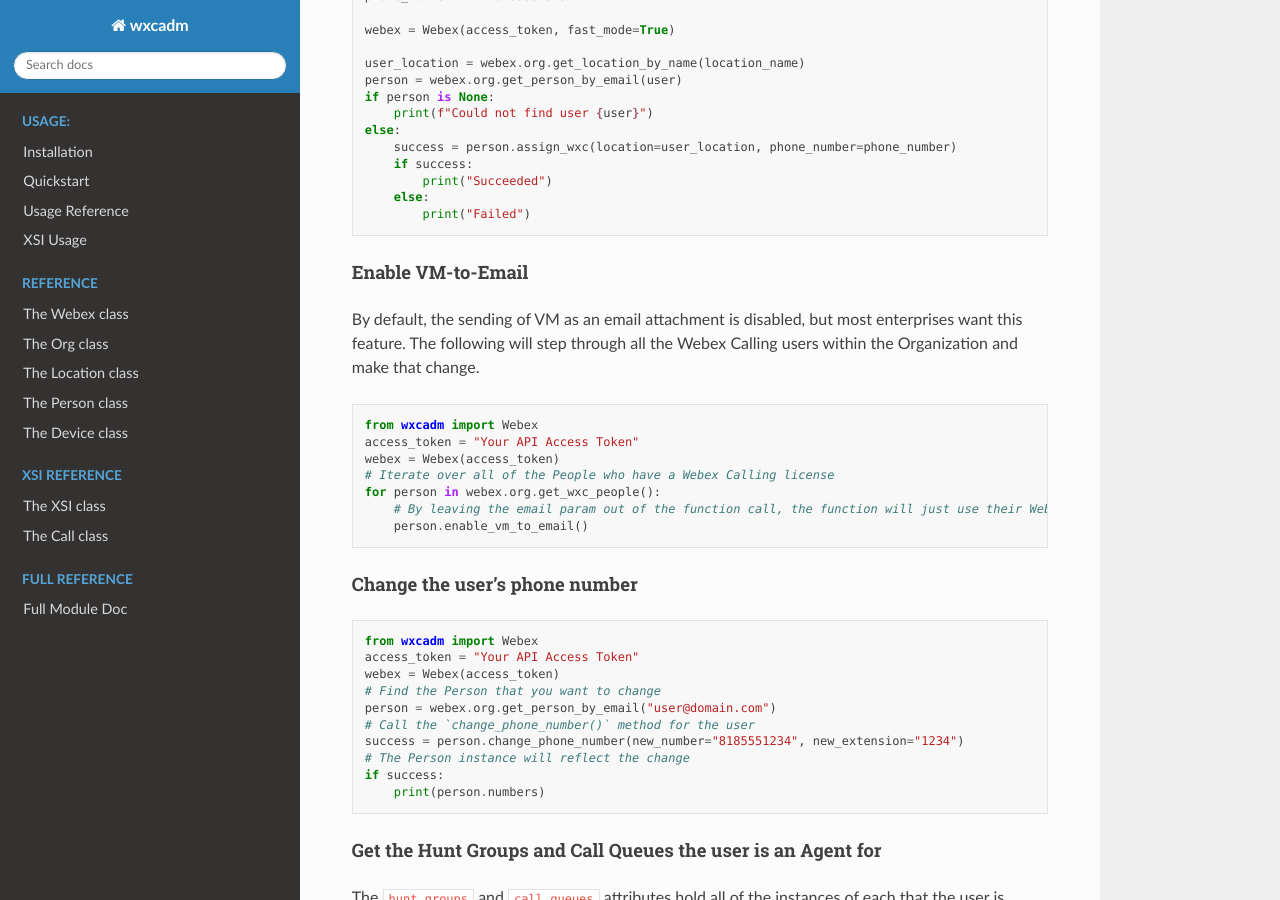
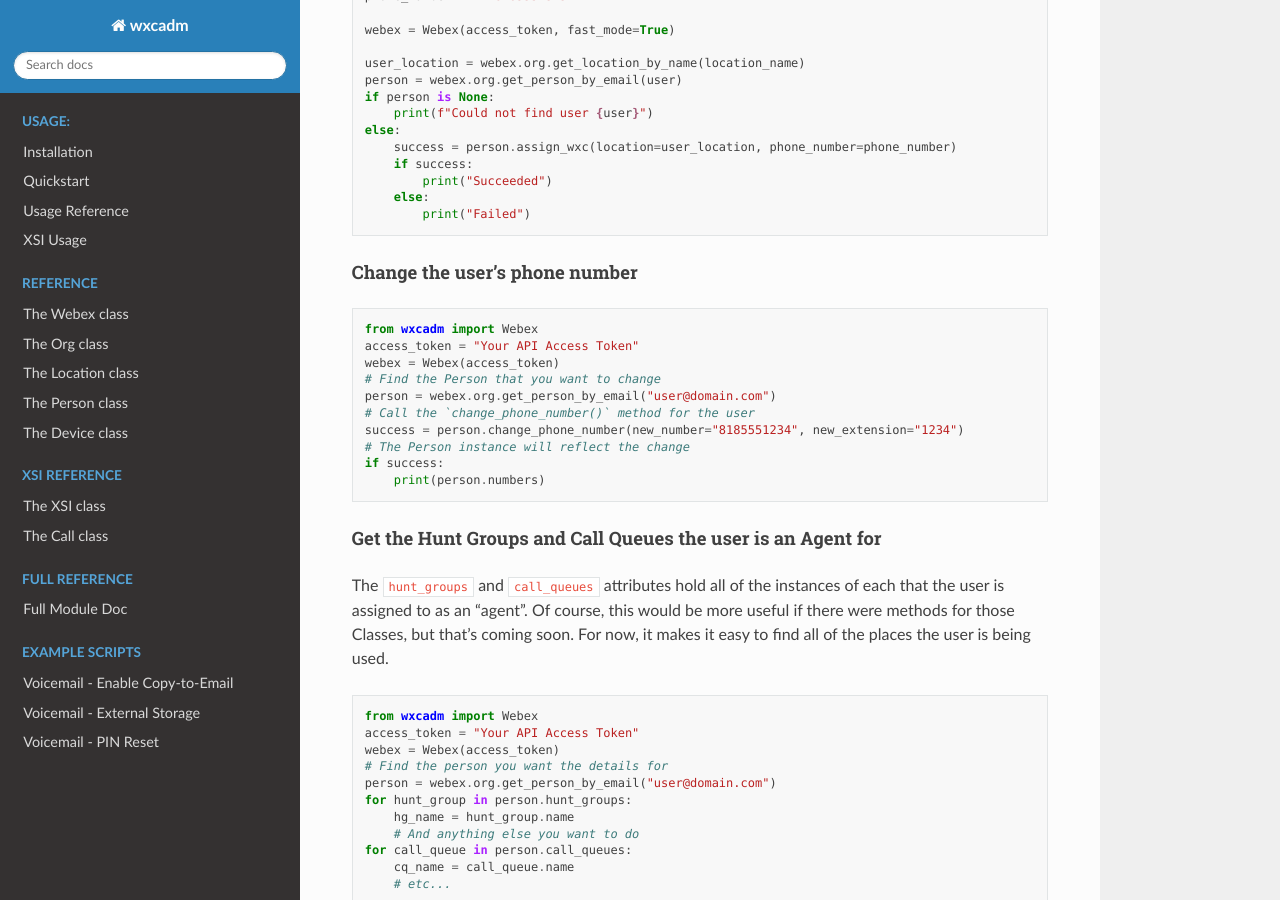
Before and after one commit to kctrey/wxcadm, a Sphinx documentation site: the page built from docs/source/index.rst, in a window 1280 px wide and 900 px high, scrolled down 3483 px. Built offline with Sphinx 7.4.7 and the Read the Docs theme 2.0.0, drawn with Linux system fonts in a browser that asks for light colours; some of the changed text lies outside the part shown.

Commit message:
sample scripts documentation

```diff
--- a/docs/source/index.rst
+++ b/docs/source/index.rst
@@ -109,7 +109,12 @@ the two. Stay tuned...
 
    reference/wxcadm
 
+.. toctree::
+    :maxdepth: 1
+    :caption: Example Scripts
+    :glob:
 
+    examples/*
 
 Indexes and tables
 ==================
--- a/docs/source/usage/documentation.rst
+++ b/docs/source/usage/documentation.rst
@@ -79,20 +79,6 @@ extension, or both.
         else:
             print("Failed")
 
-Enable VM-to-Email
-^^^^^^^^^^^^^^^^^^
-By default, the sending of VM as an email attachment is disabled, but most enterprises want this feature. The following
-will step through all the Webex Calling users within the Organization and make that change.
-
-.. code-block:: python
-
-   from wxcadm import Webex
-   access_token = "Your API Access Token"
-   webex = Webex(access_token)
-   # Iterate over all of the People who have a Webex Calling license
-   for person in webex.org.get_wxc_people():
-       # By leaving the email param out of the function call, the function will just use their Webex email
-       person.enable_vm_to_email()
 
 Change the user's phone number
 ^^^^^^^^^^^^^^^^^^^^^^^^^^^^^^
```
Also changed, not shown: docs/source/examples/vm_cc_to_email.rst (added, +16 -0 lines), docs/source/examples/vm_external_storage.rst (added, +21 -0 lines), docs/source/examples/vm_pin_reset.rst (added, +23 -0 lines), 11 other files.
